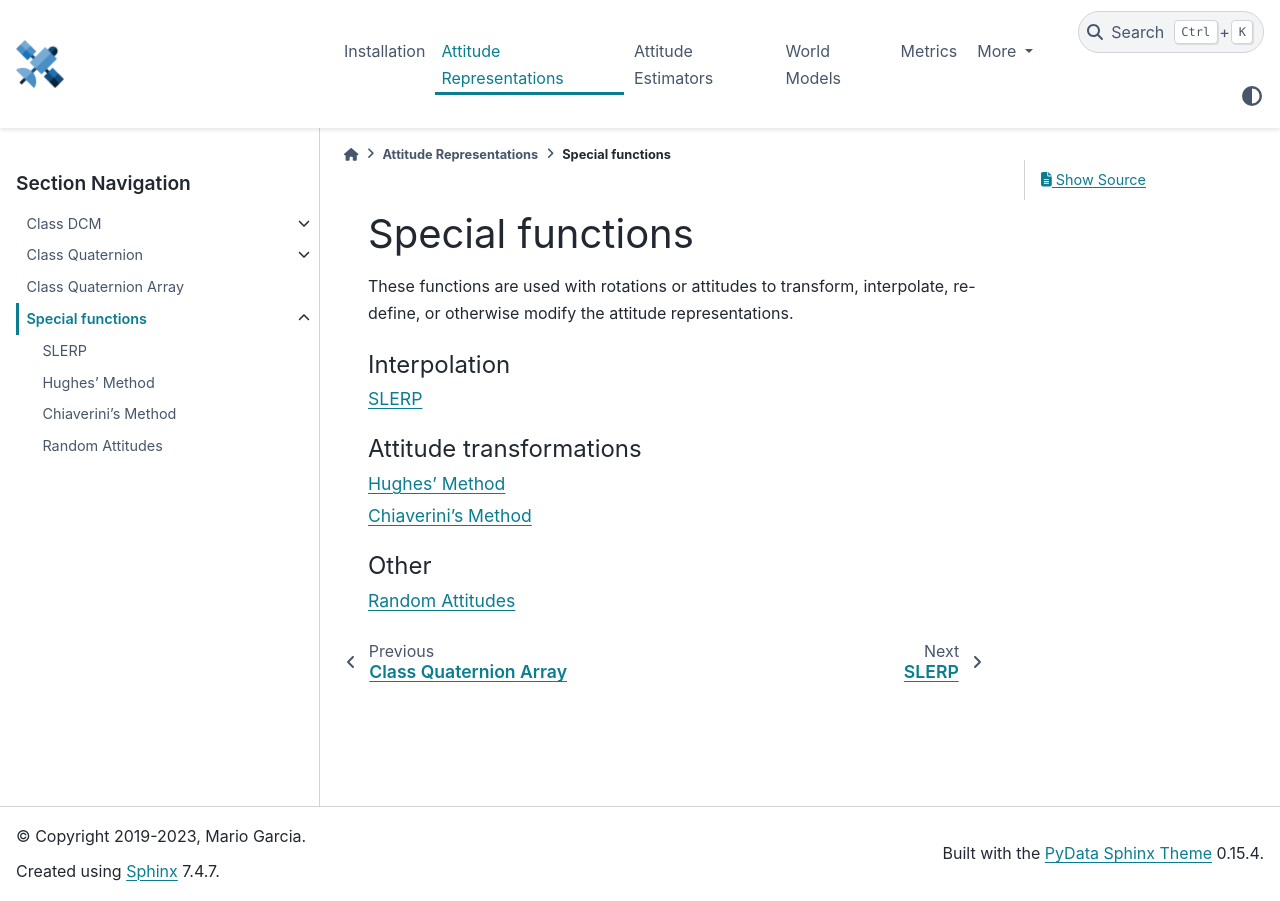
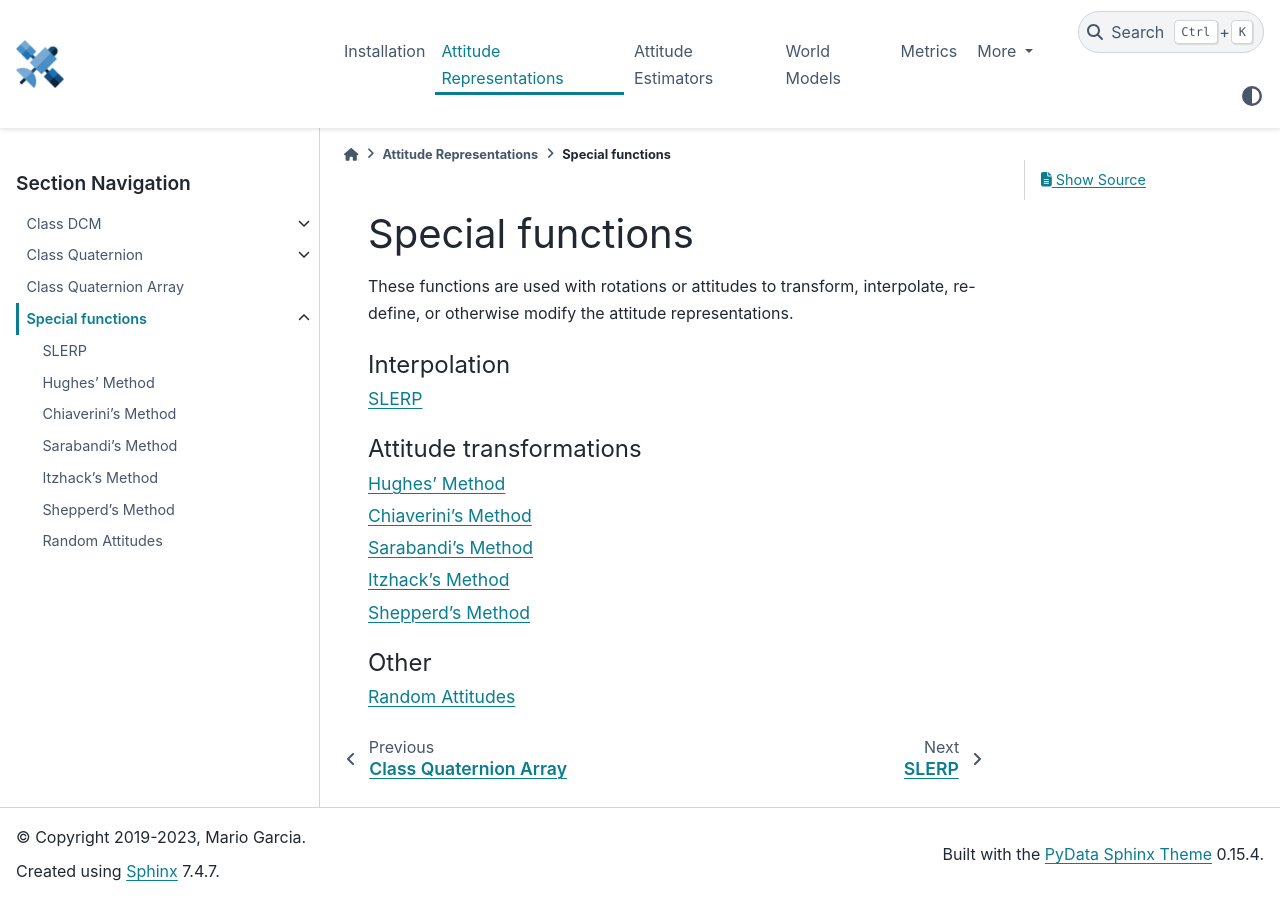
Before and after one commit to Mayitzin/ahrs, a Sphinx documentation site: the page built from docs/source/special/special.rst, in a window 1280 px wide. Built offline with Sphinx 7.4.7 and the PyData theme 0.15.4, drawn with Linux system fonts in a browser that asks for light colours; the version number could not be read and is left out.

Commit message:
Add documentation of Itzhack's, Sarabandi's, and Shepperd's methods.

```diff
--- /dev/null
+++ b/docs/source/special/Itzhack.rst
@@ -0,0 +1,5 @@
+
+Itzhack's Method
+================
+
+.. autofunction:: ahrs.common.orientation.itzhack
--- /dev/null
+++ b/docs/source/special/Sarabandi.rst
@@ -0,0 +1,5 @@
+
+Sarabandi's Method
+==================
+
+.. autofunction:: ahrs.common.orientation.sarabandi
--- /dev/null
+++ b/docs/source/special/Shepperd.rst
@@ -0,0 +1,5 @@
+
+Shepperd's Method
+=================
+
+.. autofunction:: ahrs.common.orientation.shepperd
--- a/docs/source/special/special.rst
+++ b/docs/source/special/special.rst
@@ -19,6 +19,9 @@ re-define, or otherwise modify the attitude representations.
 
    Hughes
    Chiaverini
+   Sarabandi
+   Itzhack
+   Shepperd
 
 .. toctree::
    :caption: Other
```
